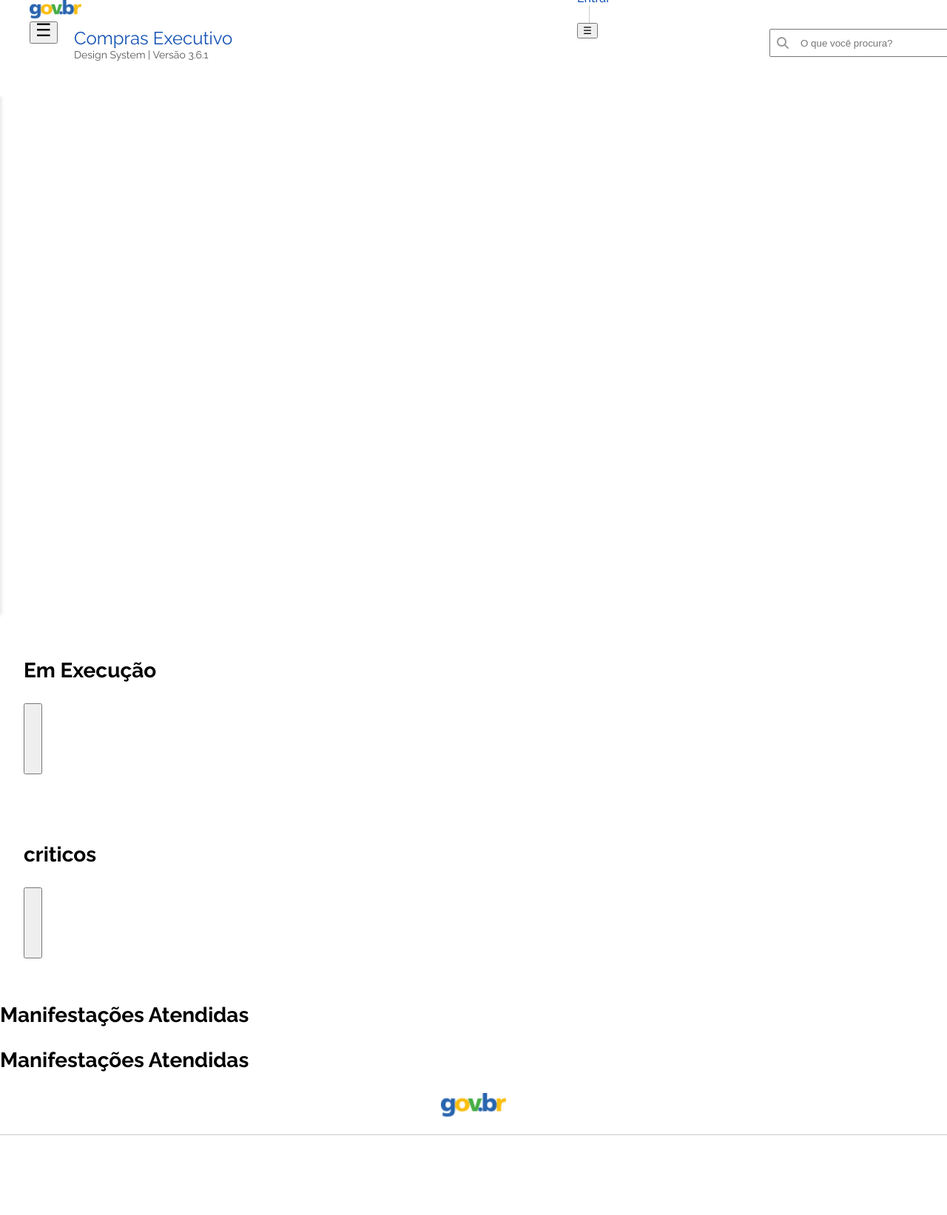
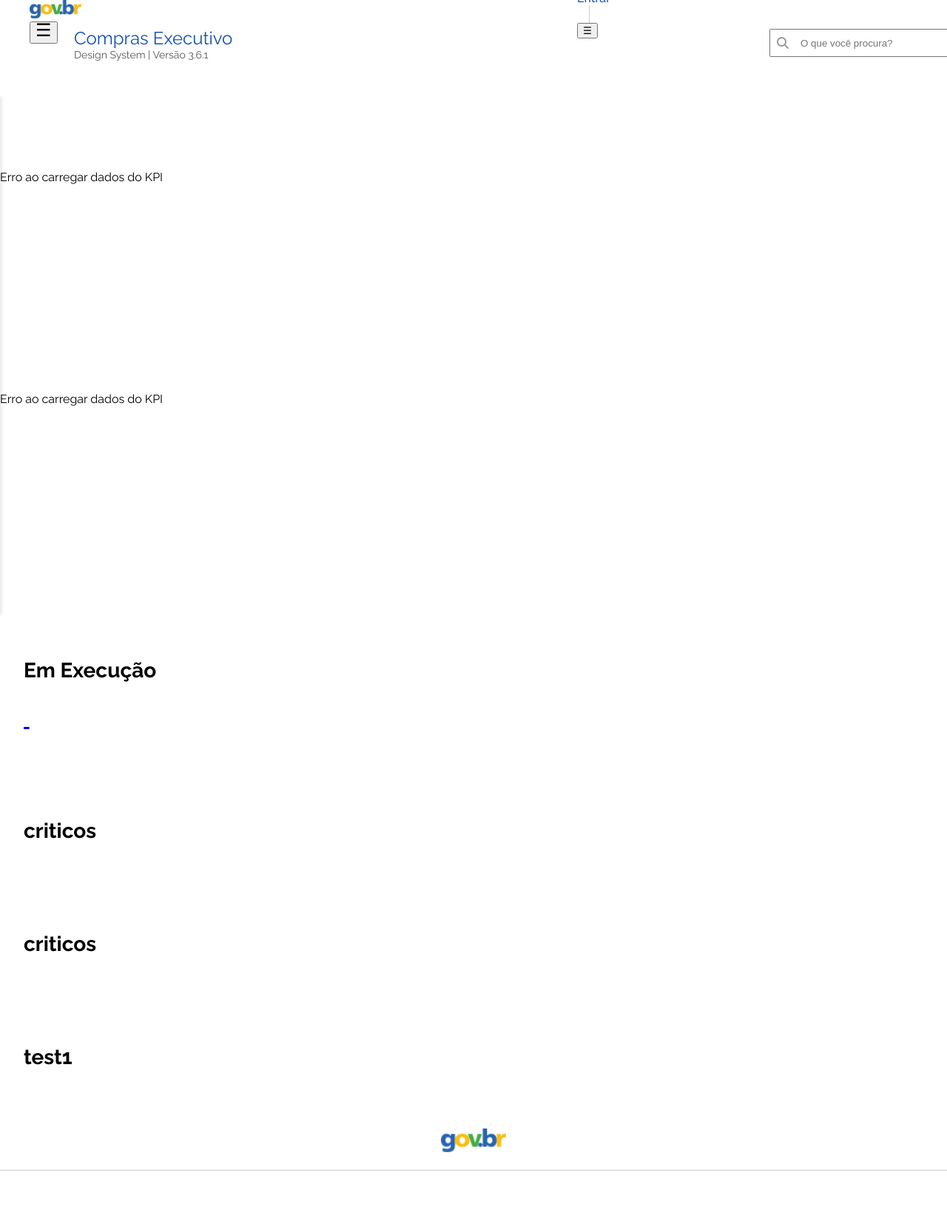
Before and after one commit to kidnapped/compras-executivo-v2, a Python web app: template app/templates/kpi.html in a window 1280 px wide. Shown: the whole page at 74% size. Before the commit the page ends 1535 px from the top, so only its background shows below. Run offline with Jinja, Linux system fonts and the light colour scheme; the template is opened without the code that fills it, so the values that code supplies are empty; style sheets or scripts are compiled from the project's sources.

Commit message:
feat: Update KPI data fetching and rendering functions with improved error handling and documentation

```diff
--- a/app/static/js/app.js
+++ b/app/static/js/app.js
@@ -7,7 +7,7 @@ import admin from "./admin.js";
 
 import card_kpi from "./kpi/card.js";
 import contratos_dashboard from "./contrato/dashboard.js";
-import kpis_kpi from "./kpi/kpis.js";
+import * as kpis_kpi from "./kpi/kpis.js";
 
 const App = {
   ...environment,
--- a/app/static/js/kpi/kpis.js
+++ b/app/static/js/kpi/kpis.js
@@ -1,15 +1,32 @@
 import * as echarts from "echarts";
 import card_kpi from "./card.js";
 
-// --- Centralized KPI Data Fetching ---
-async function fetchKpiData(endpoint = "/kpis/kpi1") {
+/**
+ * Fetch KPI data from the backend.
+ * @param {string} endpoint - API endpoint for KPI data.
+ * @returns {Promise<Object>} KPI data as JSON.
+ */
+export const fetchKpiData = async (endpoint = "/kpis/kpi1") => {
   const res = await fetch(endpoint);
-  if (!res.ok) throw new Error("Erro ao carregar");
-  return await res.json();
-}
+  if (!res.ok) throw new Error("Erro ao carregar dados do KPI");
+  return res.json();
+};
 
-// --- Shared Chart Option Template ---
-function getBaseChartOption({ chartType, cardTitle, labels, values }) {
+/**
+ * Generate base ECharts option for bar or pie charts.
+ * @param {Object} params
+ * @param {string} params.chartType - 'bar' or 'pie'.
+ * @param {string} params.cardTitle - Chart title.
+ * @param {string[]} params.labels - Data labels.
+ * @param {number[]} params.values - Data values.
+ * @returns {Object} ECharts option object.
+ */
+export const getBaseChartOption = ({
+  chartType,
+  cardTitle,
+  labels,
+  values,
+}) => {
   if (chartType === "pie") {
     return {
       tooltip: { trigger: "item", formatter: "{b}: {c} ({d}%)" },
@@ -28,7 +45,7 @@ function getBaseChartOption({ chartType, cardTitle, labels, values }) {
             formatter: "{b}: {c}",
           },
           emphasis: {
-            label: { show: true, fontSize: "18", fontWeight: "bold" },
+            label: { show: true, fontSize: 18, fontWeight: "bold" },
           },
           labelLine: { show: true },
           data: labels.map((label, i) => ({ value: values[i], name: label })),
@@ -36,7 +53,7 @@ function getBaseChartOption({ chartType, cardTitle, labels, values }) {
       ],
     };
   }
-  // Default: bar/stacked bar
+  // Default: bar
   return {
     tooltip: { trigger: "axis", axisPointer: { type: "shadow" } },
     grid: { left: 5, right: 30, bottom: 80, top: 30, containLabel: true },
@@ -69,22 +86,32 @@ function getBaseChartOption({ chartType, cardTitle, labels, values }) {
       },
     ],
   };
-}
+};
 
-// --- Reusable Card Rendering Function ---
-function renderKpiCard({
+/**
+ * Render a KPI card with a chart.
+ * @param {Object} params
+ * @param {string} params.containerId - DOM container ID.
+ * @param {string} params.cardTitle - Card title.
+ * @param {string} [params.cardSubtitle] - Card subtitle.
+ * @param {string} [params.icon] - Icon name.
+ * @param {string} [params.chartType] - Chart type ('bar' or 'pie').
+ * @param {string[]} params.labels - Chart labels.
+ * @param {number[]} params.values - Chart values.
+ * @param {Function} [params.customOption] - Custom option function.
+ */
+export const renderKpiCard = ({
   containerId,
   cardTitle,
   cardSubtitle = "",
-  icon,
+  icon = "",
   chartType = "bar",
-  labels,
-  values,
+  labels = [],
+  values = [],
   customOption,
-}) {
+}) => {
   const container = document.getElementById(containerId);
   if (!container) return;
-  // Render card header and chart area
   container.innerHTML =
     card_kpi.cardHeader({
       titulo: cardTitle,
@@ -93,8 +120,8 @@ function renderKpiCard({
     }) +
     '<div class="kpi-chart-inner" style="width:100%;min-height:100px;height:300px;"></div>';
   const chartDiv = container.querySelector(".kpi-chart-inner");
-  chartDiv.innerHTML = `<div style="display:flex;justify-content:center;align-items:center;height:100%;"><div class="spinner-border text-primary" style="width:3rem;height:3rem;" role="status"><span class="sr-only">Loading...</span></div></div>`;
-  // Remove setTimeout, render immediately
+  chartDiv.innerHTML = `<div style="display:flex;justify-content:center;align-items:center;height:100%;"><div class="spinner-border text-primary" style="width:3rem;height:3rem;" role="status" aria-label="Carregando..."></div></div>`;
+  // Remove previous chart instance if exists
   chartDiv.innerHTML = "";
   const echartsDiv = document.createElement("div");
   echartsDiv.style.width = "100%";
@@ -107,13 +134,29 @@ function renderKpiCard({
   const chart = echarts.init(echartsDiv);
   chart.setOption(option);
   chart.resize();
-  window.addEventListener("resize", () => chart.resize());
-}
+  // Debounce resize for performance
+  let resizeTimeout;
+  window.addEventListener("resize", () => {
+    clearTimeout(resizeTimeout);
+    resizeTimeout = setTimeout(() => chart.resize(), 150);
+  });
+};
+
+/**
+ * Display a value in an H2 element inside a container.
+ * @param {string} containerId - DOM container ID.
+ * @param {string|number} value - Value to display.
+ */
+export const displayValueInH2 = (containerId, value) => {
+  const container = document.getElementById(containerId);
+  if (container) {
+    container.textContent = value;
+  }
+};
 
 // --- Usage Example: Fetch Once, Render Many ---
 fetchKpiData()
   .then((kpiData) => {
-    // Bar chart: All categories
     renderKpiCard({
       containerId: "card-kpi-exercicio-container",
       cardTitle: "KPI Exercício",
@@ -138,8 +181,6 @@ fetchKpiData()
         kpiData.outros,
       ],
     });
-
-    // Donut chart: Total vs Vigentes
     renderKpiCard({
       containerId: "card-kpi-total-vigentes",
       cardTitle: "Total vs Vigentes",
@@ -147,75 +188,27 @@ fetchKpiData()
       labels: ["Total", "Vigentes"],
       values: [kpiData.quantidade_total, kpiData.vigentes],
     });
-
-    // Horizontal stacked bar: Finalizados vs Vigentes
     renderKpiCard({
       containerId: "card-kpi-stacked-bar",
-      cardTitle: "Finalizados vs Vigentes (Stacked, Horizontal)",
+      cardTitle: "Finalizados vs Vigentes",
       chartType: "pie",
-      labels: ["Contratos"],
+      labels: ["Finalizados", "Vigentes"],
       values: [kpiData.finalizados, kpiData.vigentes],
-      customOption: (labels, values, option) => ({
-        ...option,
-        grid: { left: 80, right: 30, bottom: 30, top: 30, containLabel: true },
-        xAxis: { type: "value" },
-        yAxis: { type: "category", data: labels },
-        legend: { data: ["Finalizados", "Vigentes"] },
-        series: [
-          {
-            name: "Finalizados",
-            type: "bar",
-            stack: "contratos",
-            label: {
-              show: true,
-              position: "inside",
-              fontSize: 14,
-              formatter: "{c}",
-            },
-            data: [kpiData.finalizados],
-            itemStyle: { color: "#FF6F61" },
-          },
-          {
-            name: "Vigentes",
-            type: "bar",
-            stack: "contratos",
-            label: {
-              show: true,
-              position: "inside",
-              fontSize: 14,
-              formatter: "{c}",
-            },
-            data: [kpiData.vigentes],
-            itemStyle: { color: "#5470C6" },
-          },
-        ],
-      }),
     });
-
-    // Display 'outros' value as a string in a chosen container
     displayValueInH2("outros-value-container", kpiData.outros);
+    displayValueInH2("criticos", kpiData.criticos);
   })
   .catch((err) => {
+    // Show error in UI if possible
+    const errorContainers = [
+      "card-kpi-exercicio-container",
+      "card-kpi-total-vigentes",
+      "card-kpi-stacked-bar",
+    ];
+    errorContainers.forEach((id) => {
+      const el = document.getElementById(id);
+      if (el)
+        el.innerHTML = `<div class='alert alert-danger'>${err.message}</div>`;
+    });
     console.error("Erro ao carregar dados:", err);
   });
-
-// --- Utility: Display value in H2 ---
-function displayValueInH2(containerId, value) {
-  const container = document.getElementById(containerId);
-  if (container) {
-    let h2 = container.querySelector("h2");
-    if (!h2) {
-      h2 = document.createElement("h2");
-      container.appendChild(h2);
-    }
-    h2.textContent = value;
-  }
-}
-
-// Export as module for compatibility with app.js
-export default {
-  fetchKpiData,
-  renderKpiCard,
-  getBaseChartOption,
-  displayValueInH2,
-};
--- a/app/templates/kpi.html
+++ b/app/templates/kpi.html
@@ -49,22 +49,17 @@ endblock %} {% block content %}
         </section>
       </div>
       <div class="col-md-6 d-flex flex-column">
-        <section class="br-card flex-fill mb-3"></section>
         <section class="br-card flex-fill mb-3">
-          <div
-            id="outros-value-container"
-            class="text-center"
-            style="padding: 2rem"
-          >
+          <div id="outros" class="text-center" style="padding: 2rem">
             <h3 class="overflow-lg-auto p-0">Em Execução</h3>
-            <button class="br-button">
+            <a href="#">
               <h2
-                id="outros"
+                id="outros-value-container"
                 style="font-weight: 700; color: rgb(131, 183, 11)"
               >
                 &nbsp;
               </h2>
-            </button>
+            </a>
           </div>
         </section>
         <section class="br-card flex-fill overflow-sm-visiblle">
@@ -74,23 +69,44 @@ endblock %} {% block content %}
             style="padding: 2rem"
           >
             <h3 class="overflow-lg-auto p-0">criticos</h3>
-            <button class="br-button">
-              <h2 id="criticos" style="font-weight: 700; color: rgb(227, 8, 8)">
-                &nbsp;
-              </h2>
-            </button>
+            <a href="#">
+              <h2
+                id="criticos1"
+                style="font-weight: 700; color: rgb(227, 8, 8)"
+              ></h2>
+            </a>
           </div>
         </section>
       </div>
       <div class="col-md-6 d-flex flex-column">
-        <section class="br-card flex-fill mb-3">
-          <div class="card-header">
-            <h3 class="overflow-lg-auto p-0">Manifestações Atendidas</h3>
+        <section class="br-card flex-fill overflow-sm-visiblle">
+          <div
+            id="criticos-value-container"
+            class="text-center"
+            style="padding: 2rem"
+          >
+            <h3 class="overflow-lg-auto p-0">criticos</h3>
+            <a href="#">
+              <h2
+                id="criticos"
+                style="font-weight: 700; color: rgb(227, 8, 8)"
+              ></h2>
+            </a>
           </div>
         </section>
-        <section class="br-card flex-fill">
-          <div class="card-header">
-            <h3 class="overflow-lg-auto p-0">Manifestações Atendidas</h3>
+        <section class="br-card flex-fill overflow-sm-visiblle">
+          <div
+            id="criticos-value-container"
+            class="text-center"
+            style="padding: 2rem"
+          >
+            <h3 class="overflow-lg-auto p-0">test1</h3>
+            <a href="#">
+              <h2
+                id="criticos1"
+                style="font-weight: 700; color: rgb(227, 8, 8)"
+              ></h2>
+            </a>
           </div>
         </section>
       </div>
```
